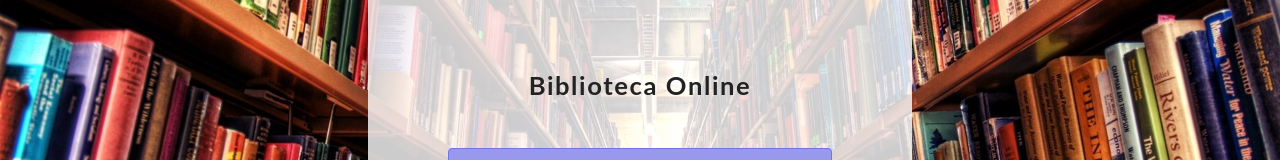
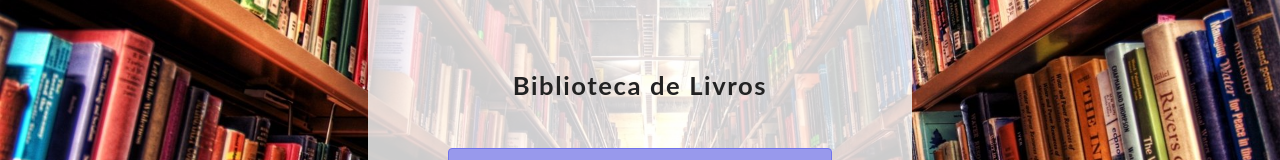
Before and after one commit to IgorSouzaBezerra/p1-web, a plain HTML site: page index.html in a window 1280 px wide. Shown: the part 305-465 px from the top of the page. Drawn offline with Linux system fonts and the light colour scheme.

Commit message:
title banner

```diff
--- a/index.html
+++ b/index.html
@@ -33,7 +33,7 @@
 
     <header class="banner-main">
         <div class="banner">
-            <h1 class="banner-title">Biblioteca Online</h1>
+            <h1 class="banner-title">Biblioteca de Livros</h1>
             <button class="banner-btn">Compre seu livro favorito</button>
         </div>
     </header>
```
